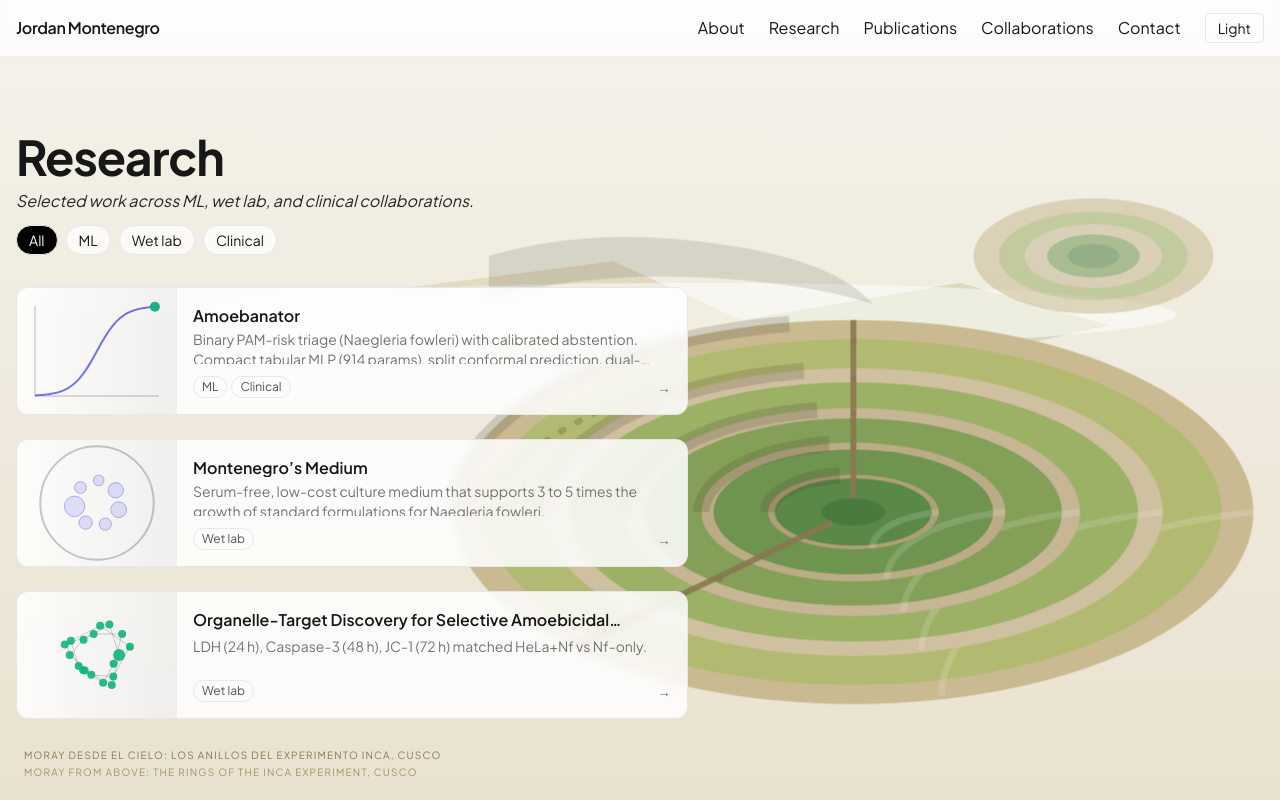
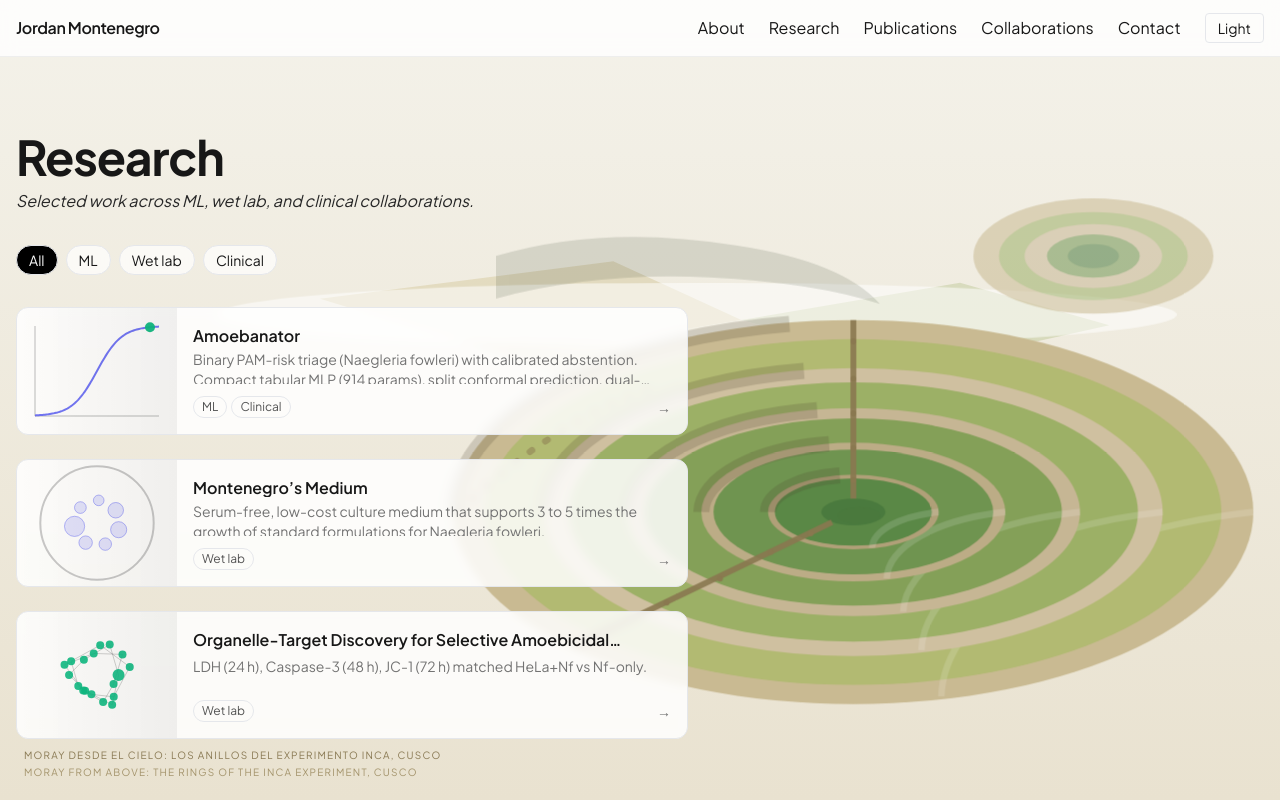
Before and after one commit to ljm234/Portfolio, a Next.js app: page /research in a window 1280 px wide. Shown: the top 800 px of the page. Built offline with nearby package versions, Linux system fonts and the light colour scheme.

Commit message:
Give the Research filters the same breathing room as the About template

```diff
--- a/src/app/research/page.jsx
+++ b/src/app/research/page.jsx
@@ -62,7 +62,7 @@
             Selected work across ML, wet lab, and clinical collaborations.
           </p>
 
-          <div className="mt-3 flex flex-wrap gap-2">
+          <div className="mt-8 flex flex-wrap gap-2">
             {FILTERS.map((f) => (
               <button
                 key={f}
```
